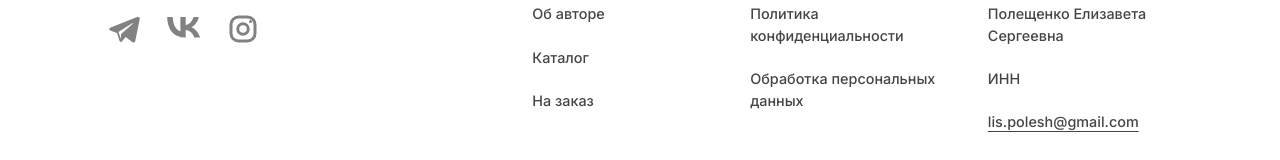
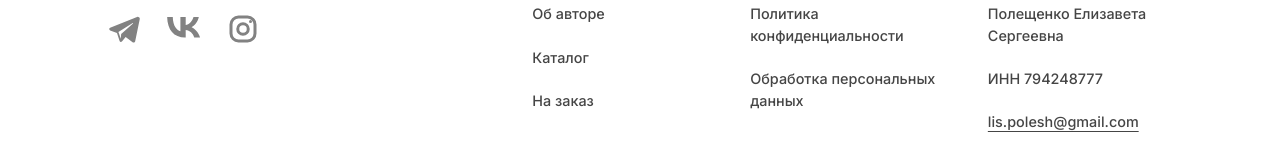
Before and after one commit to midfinup1/li.polesh-Store, a Next.js app in the folder frontend/: page / in a window 1280 px wide. Shown: the part 1550-1710 px from the top of the page. Built offline with nearby package versions, Linux system fonts and the light colour scheme; no server answers.

Commit message:
added Tax ID

```diff
--- a/frontend/components/site-footer.tsx
+++ b/frontend/components/site-footer.tsx
@@ -53,7 +53,7 @@ export function SiteFooter() {
               />
             </p>
             <p>
-              <LocalizedText ru="ИНН" en="Tax ID" />
+              <LocalizedText ru="ИНН 794248777" en="Tax ID 794248777" />
             </p>
             <a
               href="mailto:lis.polesh@gmail.com"
```
